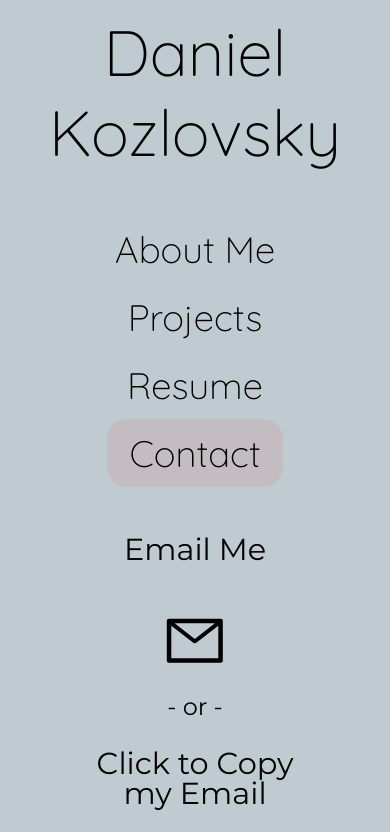
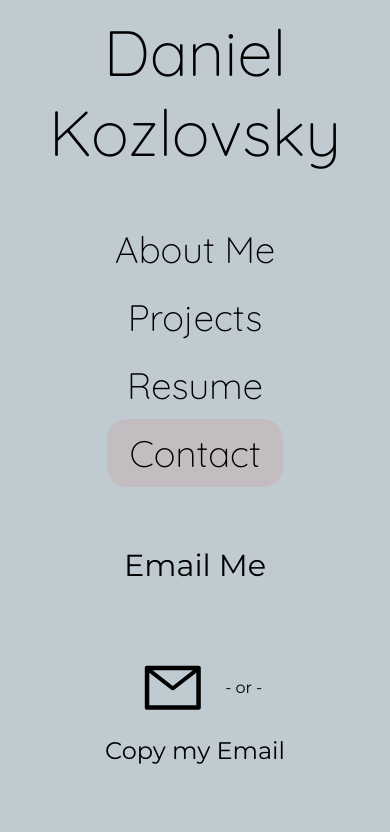
Before and after one commit to daniel-kozlovsky/personal-website, a React (Create React App) app in the folder my-website/: page /Contact in a window 390 px wide. Shown: the top 832 px of the page. Built offline with nearby package versions, Linux system fonts and the light colour scheme.

Commit message:
finished responsiveness and layout on contact page

```diff
--- a/my-website/src/components/routes/Contact.jsx
+++ b/my-website/src/components/routes/Contact.jsx
@@ -34,7 +34,7 @@ class Contact extends React.Component {
                     <AiOutlineMail/>
                 </a>
                 <h4>- or -</h4>
-                <button className={classes.copyEmail} type="button" onClick={this.handleEmailCopyClick}>{!this.state.isCopiedAlert ? "Click to Copy my Email" : "Copied!"}</button>
+                <button className={classes.copyEmail} type="button" onClick={this.handleEmailCopyClick}>{!this.state.isCopiedAlert ? "Copy my Email" : "Copied!"}</button>
                 </div>
                 <div className={classes.column}>
                     <h3>See My Github</h3>
@@ -53,20 +53,28 @@ const styles = (theme) => ({
         display: 'flex',
         flexWrap: 'wrap',
         justifyContent: 'space-evenly',
-        font: theme.mainText.font,
+        alignItems: 'flex-start',
     },
     column: {
         display: 'flex',
-        flexDirection: 'column',
+        flexDirection: 'row',
+        flexWrap: 'wrap',
+        justifyContent: 'center',
         alignItems: 'center',
-        minWidth: '20%',
+        margin: '1em 0',
+        textAlign: 'center',
+        columnGap: '3%',
+        flex: '1 0 40%',
+        minWidth: '15em',
         '& h3': {
             font: theme.heading.font,
-            color: theme.heading.color
+            color: theme.heading.color,
+            marginBottom: '2em',
+            flexBasis: '100%',
         },
         '& h4': {
             font: theme.heading.font,
-            fontSize: '1.5em',
+            fontSize: '1em',
             margin: '4% 0',
         },
         '& a': {
@@ -89,7 +97,8 @@ const styles = (theme) => ({
     copyEmail: {
         ...theme.buttonStyle,
         font: theme.heading.font,
-        marginTop: '4%',
+        fontSize: '1.5em',
+        minWidth: '8.7em',
     },
 
 });
```
